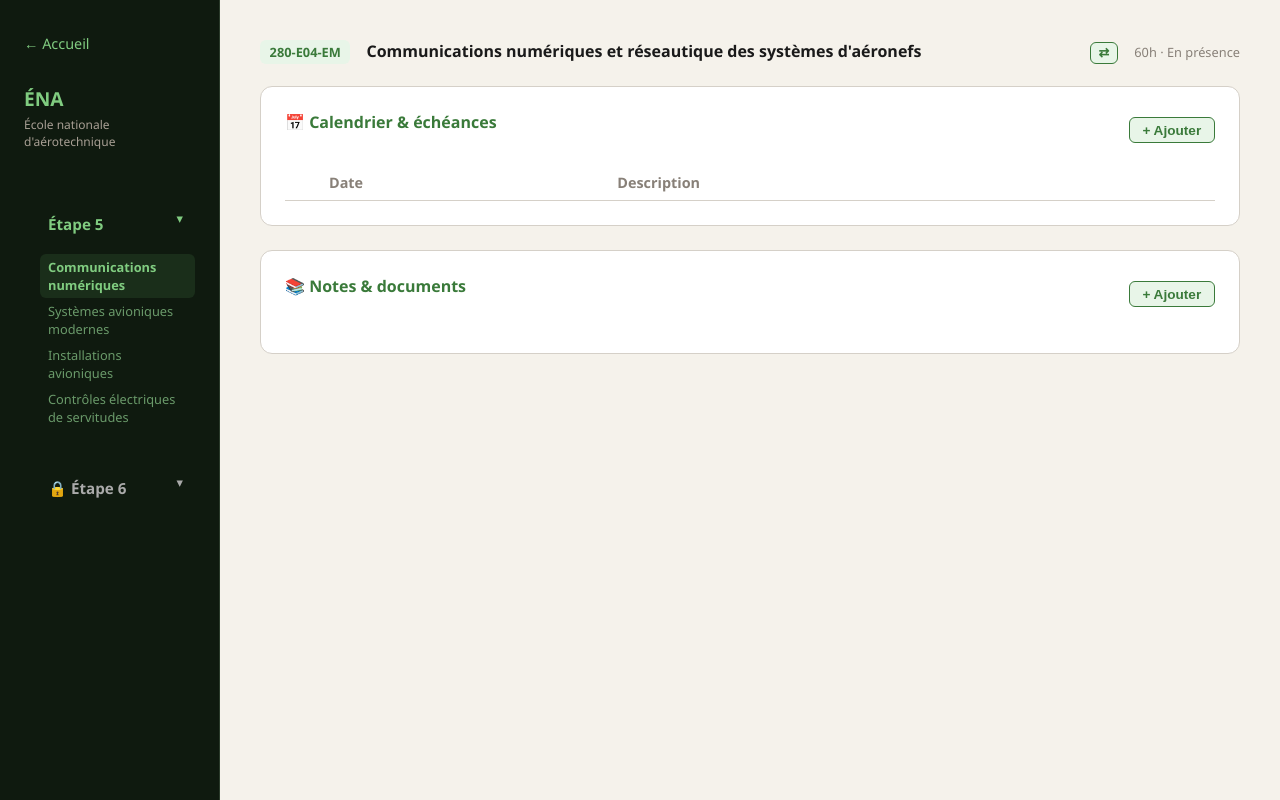
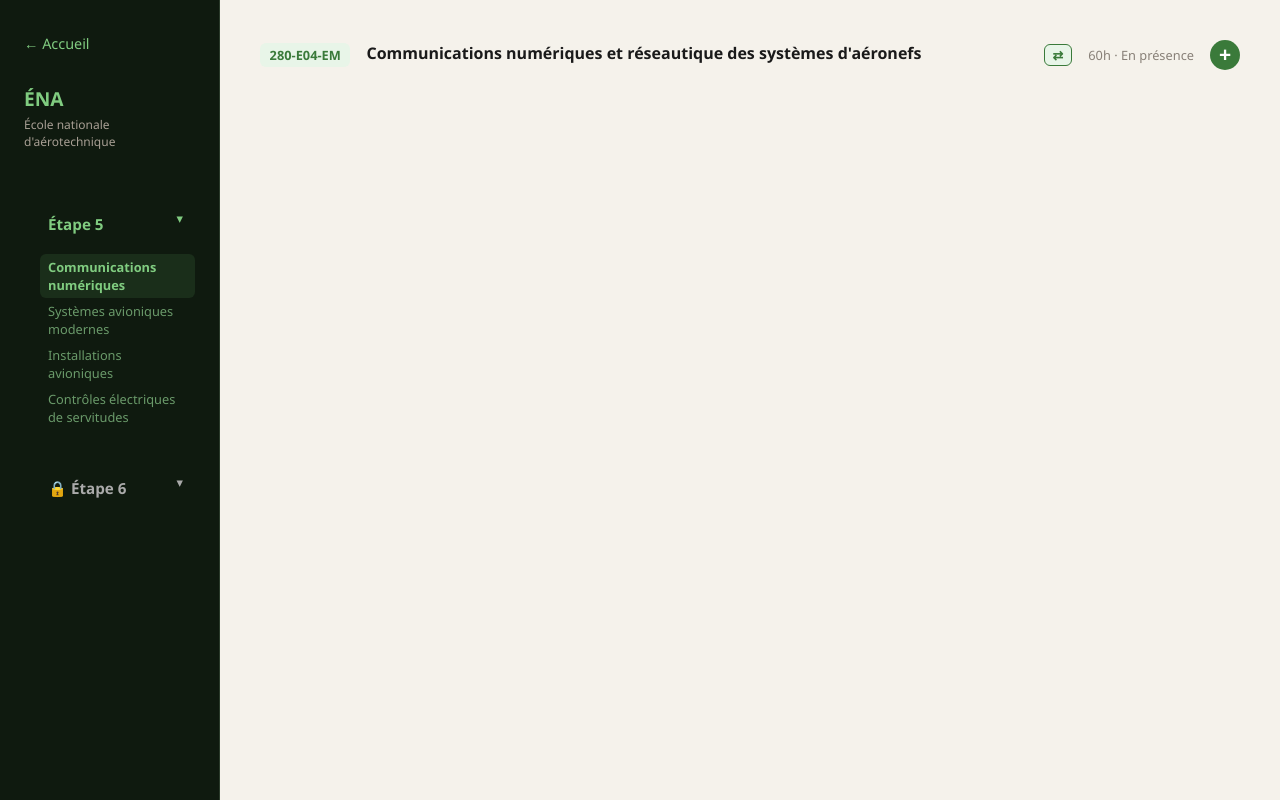
Before and after one commit to Franky96/fveilleux, a PHP site: page /ena.html in a window 1280 px wide. Run offline with PHP 8.4, Linux system fonts and the light colour scheme; lists and menus that the app fills with data are empty; some libraries are stand-ins or nearby versions.

Commit message:
feat: sections modulaires pour ÉNA avec bouton + en haut à droite
- Bouton + dans l'en-tête de chaque cours ouvre un menu flottant
- Menu propose 3 types de blocs : Division, Échéance, Note
- Les blocs s'organisent en ordre libre dans un tableau sections[]
- Division : séparateur titré (ex: Semaine 1, Examen final)
- Échéance : date formatée + description + case à cocher
- Note : carte texte / PDF / lien / référence (identique à avant)
- Migration automatique des anciennes données (echeances[] + notes[])
- Édition et suppression par bloc individuel

```diff
--- a/ena.html
+++ b/ena.html
@@ -42,146 +42,74 @@
     <!-- Contenu principal -->
     <main class="page-content">
 
-      <!-- Communications numériques -->
       <div class="cours-view" id="cours-E04">
         <div class="cours-header">
           <span class="cours-code">280-E04-EM</span>
           <h1 class="cours-titre">Communications numériques et réseautique des systèmes d'aéronefs</h1>
           <button class="modalite-toggle" onclick="toggleModalite('E04')">⇄</button>
           <span class="cours-info">60h · <span class="modalite" id="mod-E04">En présence</span></span>
+          <button class="btn-ajouter-module" onclick="ouvrirMenuAjout('E04', this)" title="Ajouter un bloc">+</button>
         </div>
-        <div class="content-block">
-          <div class="calendrier-header">
-            <h3>📅 Calendrier & échéances</h3>
-            <button class="btn-ajouter" onclick="ajouterEcheance('E04')">+ Ajouter</button>
-          </div>
-          <table class="calendar-table">
-            <thead>
-              <tr>
-                <th style="width:2rem"></th>
-                <th>Date</th>
-                <th>Description</th>
-                <th style="width:5rem"></th>
-              </tr>
-            </thead>
-            <tbody id="tbody-E04"></tbody>
-          </table>
-        </div>
-        <div class="content-block">
-          <div class="calendrier-header">
-            <h3>📚 Notes & documents</h3>
-            <button class="btn-ajouter" onclick="ajouterNote('E04')">+ Ajouter</button>
-          </div>
-          <div class="notes-container" id="notes-container-E04"></div>
-        </div>
+        <div class="sections-container" id="sections-E04"></div>
       </div>
 
-      <!-- Systèmes avioniques modernes -->
       <div class="cours-view hidden" id="cours-E14">
         <div class="cours-header">
           <span class="cours-code">280-E14-EM</span>
           <h1 class="cours-titre">Systèmes avioniques modernes d'aéronefs</h1>
           <button class="modalite-toggle" onclick="toggleModalite('E14')">⇄</button>
           <span class="cours-info">60h · <span class="modalite" id="mod-E14">Hybride</span></span>
+          <button class="btn-ajouter-module" onclick="ouvrirMenuAjout('E14', this)" title="Ajouter un bloc">+</button>
         </div>
-        <div class="content-block">
-          <div class="calendrier-header">
-            <h3>📅 Calendrier & échéances</h3>
-            <button class="btn-ajouter" onclick="ajouterEcheance('E14')">+ Ajouter</button>
-          </div>
-          <table class="calendar-table">
-            <thead>
-              <tr>
-                <th style="width:2rem"></th>
-                <th>Date</th>
-                <th>Description</th>
-                <th style="width:5rem"></th>
-              </tr>
-            </thead>
-            <tbody id="tbody-E14"></tbody>
-          </table>
-        </div>
-        <div class="content-block">
-          <div class="calendrier-header">
-            <h3>📚 Notes & documents</h3>
-            <button class="btn-ajouter" onclick="ajouterNote('E14')">+ Ajouter</button>
-          </div>
-          <div class="notes-container" id="notes-container-E14"></div>
-        </div>
+        <div class="sections-container" id="sections-E14"></div>
       </div>
 
-      <!-- Installations avioniques -->
       <div class="cours-view hidden" id="cours-E24">
         <div class="cours-header">
           <span class="cours-code">280-E24-EM</span>
           <h1 class="cours-titre">Installations avioniques</h1>
           <button class="modalite-toggle" onclick="toggleModalite('E24')">⇄</button>
           <span class="cours-info">60h · <span class="modalite" id="mod-E24">En présence</span></span>
+          <button class="btn-ajouter-module" onclick="ouvrirMenuAjout('E24', this)" title="Ajouter un bloc">+</button>
         </div>
-        <div class="content-block">
-          <div class="calendrier-header">
-            <h3>📅 Calendrier & échéances</h3>
-            <button class="btn-ajouter" onclick="ajouterEcheance('E24')">+ Ajouter</button>
-          </div>
-          <table class="calendar-table">
-            <thead>
-              <tr>
-                <th style="width:2rem"></th>
-                <th>Date</th>
-                <th>Description</th>
-                <th style="width:5rem"></th>
-              </tr>
-            </thead>
-            <tbody id="tbody-E24"></tbody>
-          </table>
-        </div>
-        <div class="content-block">
-          <div class="calendrier-header">
-            <h3>📚 Notes & documents</h3>
-            <button class="btn-ajouter" onclick="ajouterNote('E24')">+ Ajouter</button>
-          </div>
-          <div class="notes-container" id="notes-container-E24"></div>
-        </div>
+        <div class="sections-container" id="sections-E24"></div>
       </div>
 
-      <!-- Contrôles électriques de servitudes -->
       <div class="cours-view hidden" id="cours-E06">
         <div class="cours-header">
           <span class="cours-code">280-E06-EM</span>
           <h1 class="cours-titre">Contrôles électriques de servitudes d'aéronefs</h1>
           <button class="modalite-toggle" onclick="toggleModalite('E06')">⇄</button>
           <span class="cours-info">90h · <span class="modalite" id="mod-E06">En présence</span></span>
+          <button class="btn-ajouter-module" onclick="ouvrirMenuAjout('E06', this)" title="Ajouter un bloc">+</button>
         </div>
-        <div class="content-block">
-          <div class="calendrier-header">
-            <h3>📅 Calendrier & échéances</h3>
-            <button class="btn-ajouter" onclick="ajouterEcheance('E06')">+ Ajouter</button>
-          </div>
-          <table class="calendar-table">
-            <thead>
-              <tr>
-                <th style="width:2rem"></th>
-                <th>Date</th>
-                <th>Description</th>
-                <th style="width:5rem"></th>
-              </tr>
-            </thead>
-            <tbody id="tbody-E06"></tbody>
-          </table>
-        </div>
-        <div class="content-block">
-          <div class="calendrier-header">
-            <h3>📚 Notes & documents</h3>
-            <button class="btn-ajouter" onclick="ajouterNote('E06')">+ Ajouter</button>
-          </div>
-          <div class="notes-container" id="notes-container-E06"></div>
-        </div>
+        <div class="sections-container" id="sections-E06"></div>
       </div>
 
     </main>
   </div>
 
-  <!-- Modal échéance -->
+  <!-- Menu flottant d'ajout -->
+  <div class="menu-ajout hidden" id="menu-ajout">
+    <button class="menu-ajout-item" onclick="choisirTypeModule('division')"><span class="menu-ajout-icone">▬</span> Division</button>
+    <button class="menu-ajout-item" onclick="choisirTypeModule('echeance')"><span class="menu-ajout-icone">📅</span> Échéance</button>
+    <button class="menu-ajout-item" onclick="choisirTypeModule('note')"><span class="menu-ajout-icone">📚</span> Note</button>
+  </div>
+
+  <!-- Modal Division -->
+  <div class="modal-overlay hidden" id="modal-division">
+    <div class="modal-box">
+      <h3 id="modal-division-titre-label">Nouvelle division</h3>
+      <label>Titre</label>
+      <input type="text" id="modal-division-titre" placeholder="Ex: Semaine 1, Examen final…" />
+      <div class="modal-actions">
+        <button class="btn-cancel" onclick="fermerModalDivision()">Annuler</button>
+        <button class="btn-save" id="modal-division-save">Enregistrer</button>
+      </div>
+    </div>
+  </div>
+
+  <!-- Modal Échéance -->
   <div class="modal-overlay hidden" id="modal-echeance">
     <div class="modal-box">
       <h3 id="modal-titre">Nouvelle échéance</h3>
@@ -196,7 +124,7 @@
     </div>
   </div>
 
-  <!-- Modal note -->
+  <!-- Modal Note -->
   <div class="modal-overlay hidden" id="modal-note">
     <div class="modal-box">
       <h3 id="modal-note-titre-label">Nouvelle note</h3>
--- a/style.css
+++ b/style.css
@@ -445,7 +445,7 @@ header .subtitle {
 
 .cours-header {
   display: flex;
-  align-items: baseline;
+  align-items: center;
   gap: 1rem;
   margin-bottom: 1.2rem;
   flex-wrap: wrap;
@@ -592,6 +592,149 @@ header .subtitle {
   justify-content: space-between;
   align-items: center;
   margin-bottom: 1rem;
+}
+
+/* Bouton + dans l'en-tête de cours */
+.btn-ajouter-module {
+  margin-left: auto;
+  background: #3a7a3a;
+  border: none;
+  color: #fff;
+  border-radius: 50%;
+  width: 30px;
+  height: 30px;
+  font-size: 1.3rem;
+  line-height: 1;
+  cursor: pointer;
+  display: flex;
+  align-items: center;
+  justify-content: center;
+  flex-shrink: 0;
+  transition: background 0.2s, transform 0.15s;
+}
+
+.btn-ajouter-module:hover {
+  background: #2a5a2a;
+  transform: scale(1.1);
+}
+
+/* Menu flottant d'ajout */
+.menu-ajout {
+  position: fixed;
+  background: #fff;
+  border: 1px solid #d5d0c8;
+  border-radius: 10px;
+  padding: 0.4rem;
+  z-index: 500;
+  display: flex;
+  flex-direction: column;
+  gap: 0.2rem;
+  min-width: 160px;
+  box-shadow: 0 6px 24px rgba(0,0,0,0.14);
+}
+
+.menu-ajout.hidden {
+  display: none;
+}
+
+.menu-ajout-item {
+  display: flex;
+  align-items: center;
+  gap: 0.6rem;
+  background: none;
+  border: none;
+  border-radius: 7px;
+  padding: 0.5rem 0.75rem;
+  font-size: 0.9rem;
+  color: #1a1a1a;
+  cursor: pointer;
+  text-align: left;
+  transition: background 0.15s;
+  width: 100%;
+}
+
+.menu-ajout-item:hover {
+  background: #f0ede6;
+}
+
+.menu-ajout-icone {
+  font-size: 1rem;
+}
+
+/* Conteneur de sections modulaires */
+.sections-container {
+  display: flex;
+  flex-direction: column;
+  gap: 0.6rem;
+  padding-bottom: 1rem;
+}
+
+.sections-empty {
+  color: #aaa;
+  font-style: italic;
+  font-size: 0.88rem;
+  padding: 1.5rem 0.5rem;
+  text-align: center;
+}
+
+/* Bloc Division (séparateur titré) */
+.bloc-division {
+  display: flex;
+  align-items: center;
+  gap: 0.75rem;
+  padding: 0.5rem 0 0.3rem;
+  margin-top: 0.4rem;
+}
+
+.bloc-division-ligne {
+  flex: 1;
+  height: 1px;
+  background: #d5d0c8;
+}
+
+.bloc-division-titre {
+  font-size: 0.75rem;
+  font-weight: 700;
+  text-transform: uppercase;
+  letter-spacing: 1.2px;
+  color: #3a7a3a;
+  white-space: nowrap;
+}
+
+.bloc-actions {
+  display: flex;
+  gap: 0.2rem;
+  flex-shrink: 0;
+}
+
+/* Bloc Échéance */
+.bloc-echeance {
+  display: flex;
+  align-items: center;
+  gap: 0.75rem;
+  background: #fff;
+  border: 1px solid #d5d0c8;
+  border-radius: 8px;
+  padding: 0.6rem 0.9rem;
+  font-size: 0.9rem;
+}
+
+.bloc-echeance.echeance-complete .echeance-date,
+.bloc-echeance.echeance-complete .echeance-desc {
+  text-decoration: line-through;
+  color: #aaa;
+}
+
+.echeance-date {
+  color: #888078;
+  white-space: nowrap;
+  font-size: 0.82rem;
+  min-width: 6.5rem;
+}
+
+.echeance-desc {
+  flex: 1;
+  color: #1a1a1a;
 }
 
 .btn-ajouter {
```
Also changed, not shown: ena.js (+187 -108 lines).
